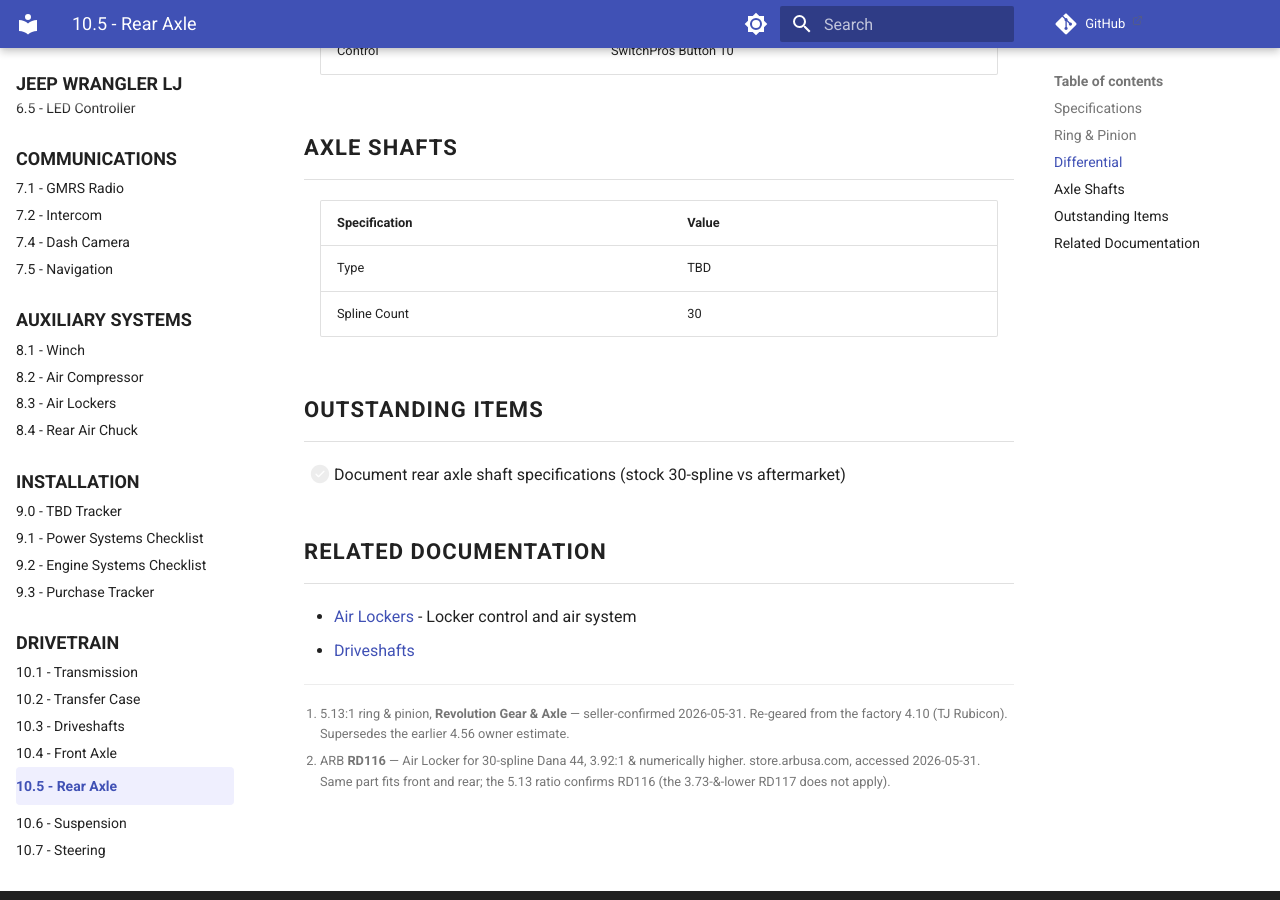
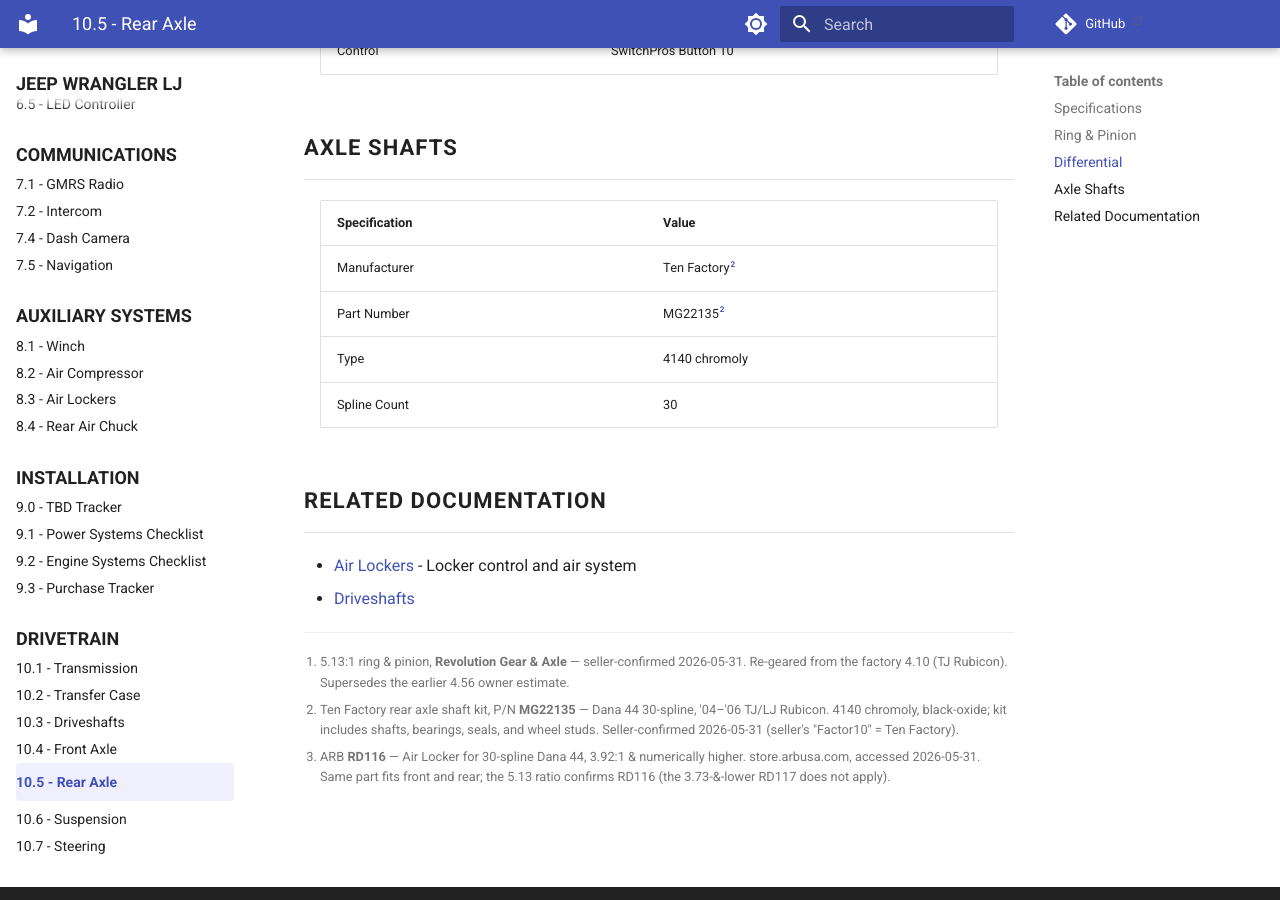
Before and after one commit to sob/drawings, an MkDocs documentation site: the page built from docs/jeep_lj/10-drivetrain/05-rear-axle.md, in a window 1280 px wide and 900 px high, scrolled down 1241 px. Built offline with MkDocs 1.6.1 and Material for MkDocs 9.7.7, drawn with Linux system fonts in a browser that asks for light colours; comment, search, counter and statistics services are not loaded.

Commit message:
Document rear axle shafts (Ten Factory) and rear brake hardware
- Rear axle shafts: Ten Factory MG22135 4140 chromoly, 30-spline
  (seller's 'Factor10' = Ten Factory); resolves last open axle TBD
- Rear brakes: factory TJ rear disc with PowerStop drilled & slotted
  rotors (seller-confirmed). Recorded in brake-booster Brake Hardware
  section since it validates the rear-disc assumption the iBooster MC
  bore was sized against; rotor upgrade doesn't change bore basis
- TBD tracker: rear shaft + rear brake hardware logged resolved;
  drivetrain open items 12 -> 11, total 55 -> 54

```diff
--- a/docs/jeep_lj/10-drivetrain/05-rear-axle.md
+++ b/docs/jeep_lj/10-drivetrain/05-rear-axle.md
@@ -45,12 +45,10 @@ tags:
 
 | Specification | Value |
 | :------------ | :---- |
-| Type | TBD |
+| Manufacturer | Ten Factory[^shafts] |
+| Part Number | MG22135[^shafts] |
+| Type | 4140 chromoly |
 | Spline Count | 30 |
-
-## Outstanding Items
-
-- [ ] Document rear axle shaft specifications (stock 30-spline vs aftermarket)
 
 ## Related Documentation
 
@@ -61,4 +59,5 @@ tags:
 [driveshafts]: 03-driveshafts.md
 
 [^ratio]: 5.13:1 ring & pinion, **Revolution Gear & Axle** — seller-confirmed 2026-05-31. Re-geared from the factory 4.10 (TJ Rubicon). Supersedes the earlier 4.56 owner estimate.
+[^shafts]: Ten Factory rear axle shaft kit, P/N **MG22135** — Dana 44 30-spline, '04–'06 TJ/LJ Rubicon. 4140 chromoly, black-oxide; kit includes shafts, bearings, seals, and wheel studs. Seller-confirmed 2026-05-31 (seller's "Factor10" = Ten Factory).
 [^locker]: ARB **RD116** — Air Locker for 30-spline Dana 44, 3.92:1 & numerically higher. store.arbusa.com, accessed 2026-05-31. Same part fits front and rear; the 5.13 ratio confirms RD116 (the 3.73-&-lower RD117 does not apply).
```
Also changed, not shown: docs/jeep_lj/02-engine-systems/02-brake-booster.md (+2 -2 lines), docs/jeep_lj/09-installation/00-tbd-tracker.md (+4 -3 lines).
